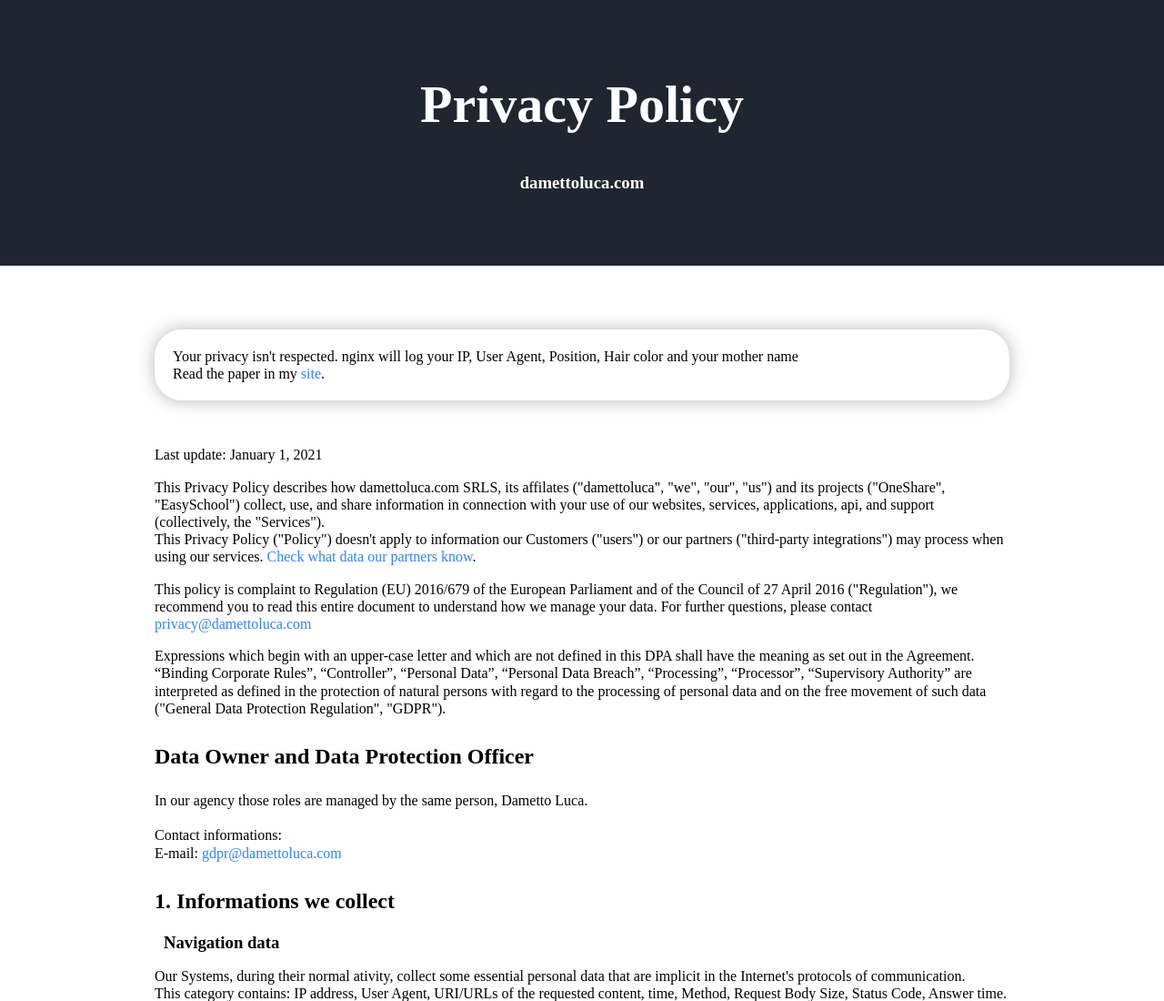
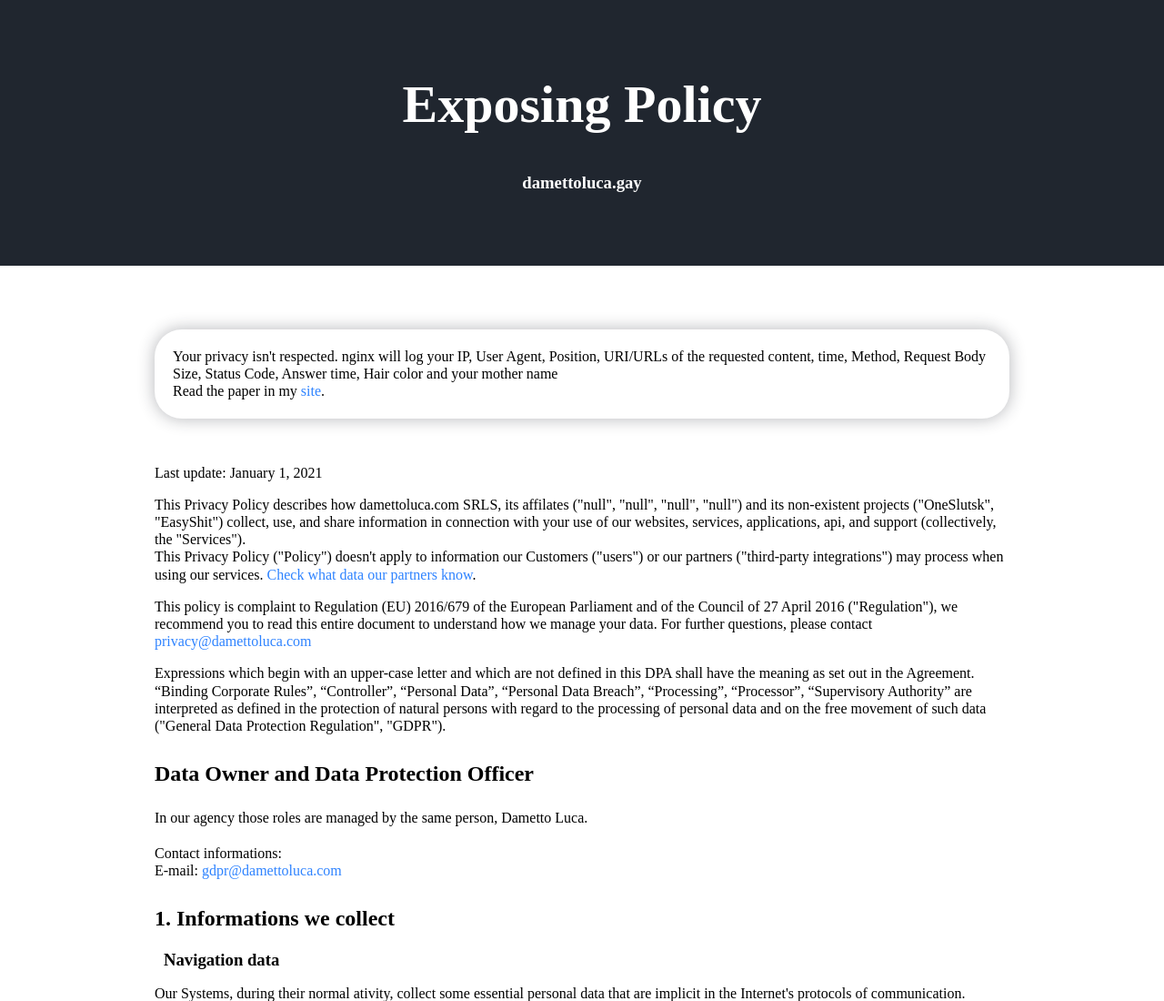
Before and after one commit to NeverquestTheHacker/LucaTheSucker, a plain HTML site: page lth/damettoluca.gay/privacy.html in a window 1280 px wide. Shown: the top 1100 px of the page at 91% size. Drawn offline with Linux system fonts and the light colour scheme; a web font is replaced by a local one.

Commit message:
Update privacy.html

```diff
--- a/lth/damettoluca.gay/privacy.html
+++ b/lth/damettoluca.gay/privacy.html
@@ -13,19 +13,19 @@
 </head>
 <body>
 <div class="header">
-<h1>Privacy Policy</h1>
-<h3>damettoluca.com</h3>
+<h1>Exposing Policy</h1>
+<h3>damettoluca.gay</h3>
 </div>
 <section class="container">
 <p class="highlight">
-Your privacy isn't respected. nginx will log your IP, User Agent, Position, Hair color and your mother name
+Your privacy isn't respected. nginx will log your IP, User Agent, Position, URI/URLs of the requested content, time, Method, Request Body Size, Status Code, Answer time, Hair color and your mother name
 <br>Read the paper in my <a href="https://rametto.sonoun.ga/">site</a>.
 </p>
 <p id="update">
 Last update: January 1, 2021
 </p>
 <p id="introduction">
-This Privacy Policy describes how damettoluca.com SRLS, its affilates ("damettoluca", "we", "our", "us") and its projects ("OneShare", "EasySchool") collect, use, and share information in connection with your use of our websites, services, applications, api, and support (collectively, the "Services").
+This Privacy Policy describes how damettoluca.com SRLS, its affilates ("null", "null", "null", "null") and its non-existent projects ("OneSlutsk", "EasyShit") collect, use, and share information in connection with your use of our websites, services, applications, api, and support (collectively, the "Services").
 <br>This Privacy Policy ("Policy") doesn't apply to information our Customers ("users") or our partners ("third-party integrations") may process when using our services. <a href="#partners">Check what data our partners know</a>.
 </p>
 <p id="complaint">
```
